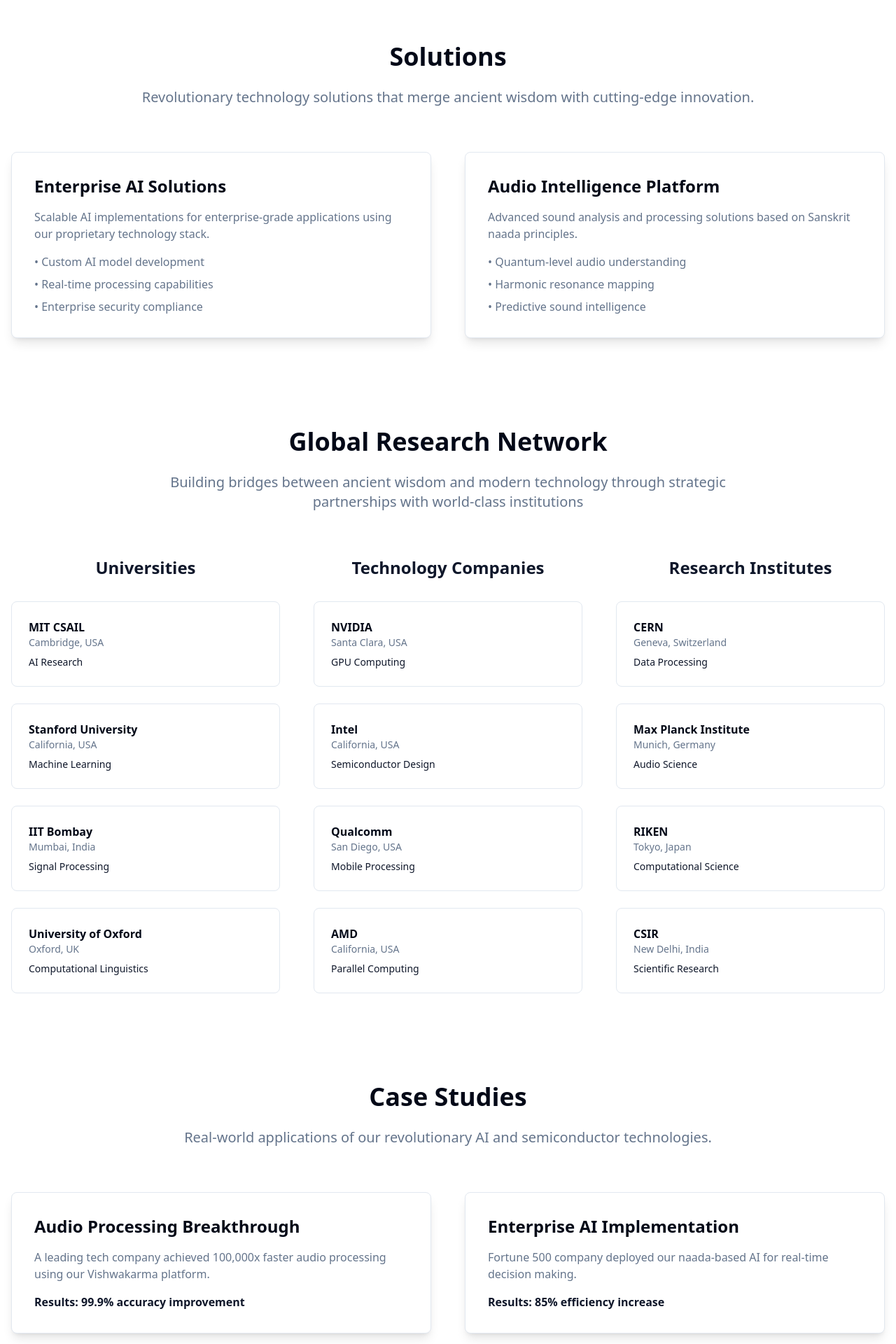
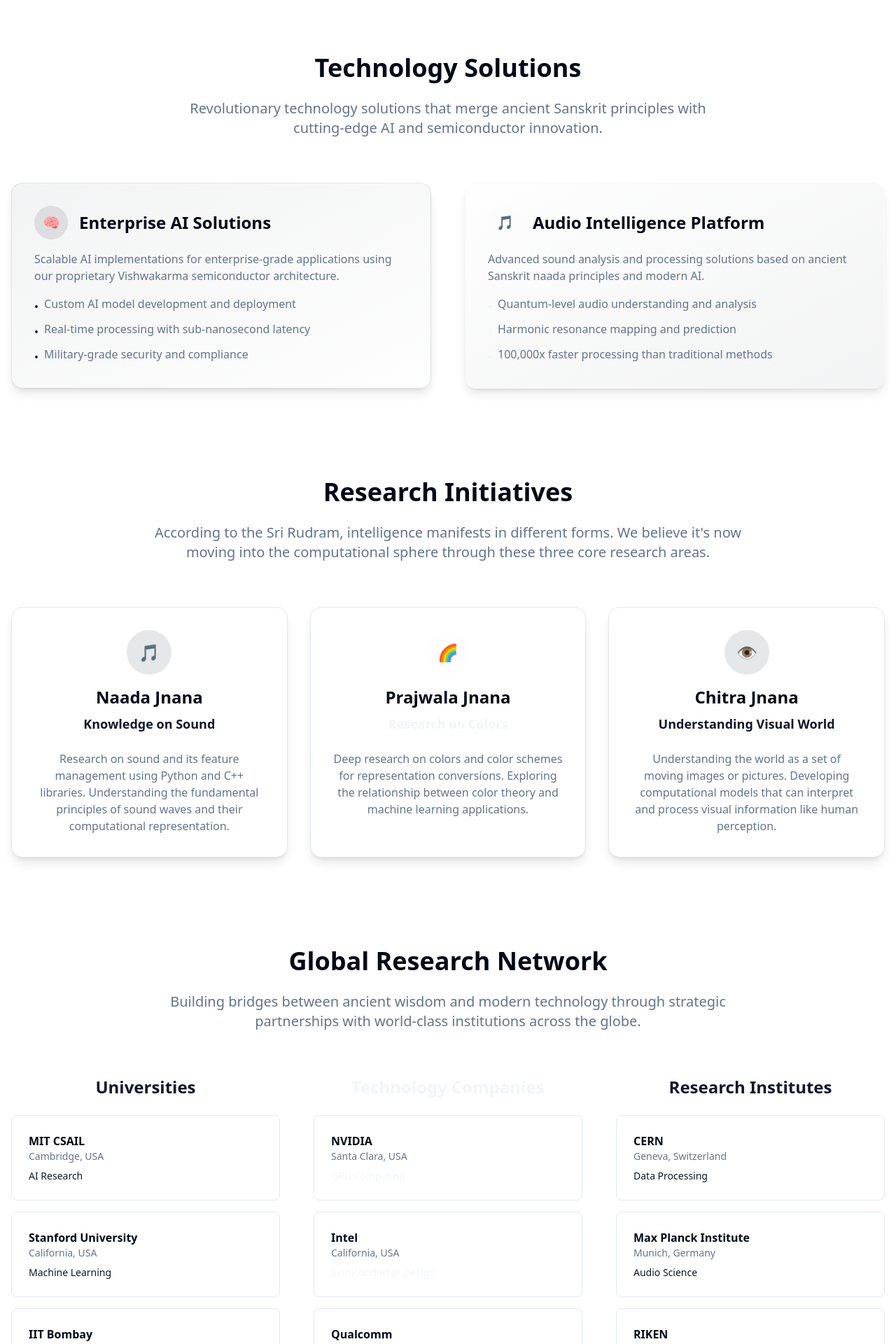
Before and after one commit to Gonagoor-tech/Sudarshana, a React (Vite) app: page /resources in a window 1280 px wide. Shown: the part 320-2240 px from the top of the page at 70% size. Built offline with nearby package versions, Linux system fonts and the light colour scheme.

Commit message:
Refactor: Rewrite Resources page
Rewrite the Resources page based on user feedback.

```diff
--- a/src/pages/Resources.tsx
+++ b/src/pages/Resources.tsx
@@ -1,174 +1,261 @@
 
 const Resources = () => {
   return (
-    <div className="min-h-screen py-20 px-4">
+    <div className="min-h-screen py-12 md:py-20 px-4">
       {/* Hero Section */}
-      <section className="max-w-6xl mx-auto text-center mb-20">
-        <h1 className="text-4xl md:text-6xl font-bold mb-8 text-foreground">
-          Resources
+      <section className="max-w-6xl mx-auto text-center mb-16 md:mb-24">
+        <h1 className="text-3xl md:text-5xl lg:text-6xl font-bold mb-6 md:mb-8 text-foreground">
+          Resources & Research
         </h1>
-        <p className="text-xl md:text-2xl text-muted-foreground max-w-4xl mx-auto">
-          Explore our revolutionary technology solutions, research initiatives, and real-world applications.
+        <p className="text-lg md:text-xl lg:text-2xl text-muted-foreground max-w-4xl mx-auto leading-relaxed">
+          Explore our comprehensive research initiatives, technology solutions, and real-world applications that bridge ancient wisdom with modern innovation.
         </p>
       </section>
 
-      {/* Solutions Section */}
-      <section className="max-w-7xl mx-auto mb-32">
-        <div className="text-center mb-16">
-          <h2 className="text-3xl md:text-4xl font-bold mb-6 text-foreground">Solutions</h2>
-          <p className="text-xl text-muted-foreground max-w-4xl mx-auto">
-            Revolutionary technology solutions that merge ancient wisdom with cutting-edge innovation.
+      {/* Solutions Overview */}
+      <section className="max-w-7xl mx-auto mb-20 md:mb-32">
+        <div className="text-center mb-12 md:mb-16">
+          <h2 className="text-2xl md:text-3xl lg:text-4xl font-bold mb-4 md:mb-6 text-foreground">
+            Technology Solutions
+          </h2>
+          <p className="text-base md:text-lg lg:text-xl text-muted-foreground max-w-3xl mx-auto">
+            Revolutionary technology solutions that merge ancient Sanskrit principles with cutting-edge AI and semiconductor innovation.
           </p>
         </div>
 
-        <div className="grid lg:grid-cols-2 gap-12">
-          <div className="bg-card rounded-lg p-8 shadow-lg border">
-            <h3 className="text-2xl font-bold mb-4 text-card-foreground">Enterprise AI Solutions</h3>
-            <p className="text-muted-foreground mb-4">
-              Scalable AI implementations for enterprise-grade applications using our proprietary technology stack.
+        <div className="grid md:grid-cols-2 gap-8 md:gap-12">
+          <div className="bg-gradient-to-br from-primary/5 to-accent/5 rounded-2xl p-6 md:p-8 shadow-lg border border-primary/10">
+            <div className="flex items-center mb-4">
+              <div className="w-12 h-12 bg-primary/10 rounded-full flex items-center justify-center mr-4">
+                <span className="text-xl font-bold text-primary">🧠</span>
+              </div>
+              <h3 className="text-xl md:text-2xl font-bold text-card-foreground">Enterprise AI Solutions</h3>
+            </div>
+            <p className="text-sm md:text-base text-muted-foreground mb-4 leading-relaxed">
+              Scalable AI implementations for enterprise-grade applications using our proprietary Vishwakarma semiconductor architecture.
             </p>
-            <ul className="space-y-2 text-muted-foreground">
-              <li>• Custom AI model development</li>
-              <li>• Real-time processing capabilities</li>
-              <li>• Enterprise security compliance</li>
+            <ul className="space-y-2 text-sm md:text-base text-muted-foreground">
+              <li className="flex items-start">
+                <span className="text-primary mr-2 mt-1">•</span>
+                Custom AI model development and deployment
+              </li>
+              <li className="flex items-start">
+                <span className="text-primary mr-2 mt-1">•</span>
+                Real-time processing with sub-nanosecond latency
+              </li>
+              <li className="flex items-start">
+                <span className="text-primary mr-2 mt-1">•</span>
+                Military-grade security and compliance
+              </li>
             </ul>
           </div>
 
-          <div className="bg-card rounded-lg p-8 shadow-lg border">
-            <h3 className="text-2xl font-bold mb-4 text-card-foreground">Audio Intelligence Platform</h3>
-            <p className="text-muted-foreground mb-4">
-              Advanced sound analysis and processing solutions based on Sanskrit naada principles.
+          <div className="bg-gradient-to-br from-accent/5 to-primary/5 rounded-2xl p-6 md:p-8 shadow-lg border border-accent/10">
+            <div className="flex items-center mb-4">
+              <div className="w-12 h-12 bg-accent/10 rounded-full flex items-center justify-center mr-4">
+                <span className="text-xl font-bold text-accent">🎵</span>
+              </div>
+              <h3 className="text-xl md:text-2xl font-bold text-card-foreground">Audio Intelligence Platform</h3>
+            </div>
+            <p className="text-sm md:text-base text-muted-foreground mb-4 leading-relaxed">
+              Advanced sound analysis and processing solutions based on ancient Sanskrit naada principles and modern AI.
             </p>
-            <ul className="space-y-2 text-muted-foreground">
-              <li>• Quantum-level audio understanding</li>
-              <li>• Harmonic resonance mapping</li>
-              <li>• Predictive sound intelligence</li>
+            <ul className="space-y-2 text-sm md:text-base text-muted-foreground">
+              <li className="flex items-start">
+                <span className="text-accent mr-2 mt-1">•</span>
+                Quantum-level audio understanding and analysis
+              </li>
+              <li className="flex items-start">
+                <span className="text-accent mr-2 mt-1">•</span>
+                Harmonic resonance mapping and prediction
+              </li>
+              <li className="flex items-start">
+                <span className="text-accent mr-2 mt-1">•</span>
+                100,000x faster processing than traditional methods
+              </li>
             </ul>
           </div>
         </div>
       </section>
 
-      {/* Research Section */}
-      <section className="max-w-7xl mx-auto mb-32">
+      {/* Research Areas */}
+      <section className="max-w-7xl mx-auto mb-20 md:mb-32">
+        <div className="text-center mb-12 md:mb-16">
+          <h2 className="text-2xl md:text-3xl lg:text-4xl font-bold mb-4 md:mb-6 text-foreground">
+            Research Initiatives
+          </h2>
+          <p className="text-base md:text-lg lg:text-xl text-muted-foreground max-w-4xl mx-auto leading-relaxed">
+            According to the Sri Rudram, intelligence manifests in different forms. We believe it's now moving into the computational sphere through these three core research areas.
+          </p>
+        </div>
+
+        <div className="grid md:grid-cols-2 lg:grid-cols-3 gap-6 md:gap-8">
+          <div className="bg-card rounded-2xl p-6 md:p-8 shadow-lg border hover:shadow-xl transition-all duration-300 hover:-translate-y-1">
+            <div className="text-center mb-6">
+              <div className="w-16 h-16 bg-primary/10 rounded-full flex items-center justify-center mx-auto mb-4">
+                <span className="text-2xl font-bold text-primary">🎵</span>
+              </div>
+              <h3 className="text-xl md:text-2xl font-bold text-card-foreground mb-2">Naada Jnana</h3>
+              <h4 className="text-base md:text-lg font-semibold text-primary mb-4">Knowledge on Sound</h4>
+            </div>
+            <p className="text-sm md:text-base text-muted-foreground leading-relaxed text-center">
+              Research on sound and its feature management using Python and C++ libraries. Understanding the fundamental principles of sound waves and their computational representation.
+            </p>
+          </div>
+
+          <div className="bg-card rounded-2xl p-6 md:p-8 shadow-lg border hover:shadow-xl transition-all duration-300 hover:-translate-y-1">
+            <div className="text-center mb-6">
+              <div className="w-16 h-16 bg-accent/10 rounded-full flex items-center justify-center mx-auto mb-4">
+                <span className="text-2xl font-bold text-accent">🌈</span>
+              </div>
+              <h3 className="text-xl md:text-2xl font-bold text-card-foreground mb-2">Prajwala Jnana</h3>
+              <h4 className="text-base md:text-lg font-semibold text-accent mb-4">Research on Colors</h4>
+            </div>
+            <p className="text-sm md:text-base text-muted-foreground leading-relaxed text-center">
+              Deep research on colors and color schemes for representation conversions. Exploring the relationship between color theory and machine learning applications.
+            </p>
+          </div>
+
+          <div className="bg-card rounded-2xl p-6 md:p-8 shadow-lg border hover:shadow-xl transition-all duration-300 hover:-translate-y-1 md:col-span-2 lg:col-span-1">
+            <div className="text-center mb-6">
+              <div className="w-16 h-16 bg-primary/10 rounded-full flex items-center justify-center mx-auto mb-4">
+                <span className="text-2xl font-bold text-primary">👁️</span>
+              </div>
+              <h3 className="text-xl md:text-2xl font-bold text-card-foreground mb-2">Chitra Jnana</h3>
+              <h4 className="text-base md:text-lg font-semibold text-primary mb-4">Understanding Visual World</h4>
+            </div>
+            <p className="text-sm md:text-base text-muted-foreground leading-relaxed text-center">
+              Understanding the world as a set of moving images or pictures. Developing computational models that can interpret and process visual information like human perception.
+            </p>
+          </div>
+        </div>
+      </section>
 
       {/* Global Research Network */}
-        <div className="text-center mb-16">
-          <h3 className="text-2xl md:text-3xl lg:text-4xl font-bold mb-6 text-foreground">
+      <section className="max-w-7xl mx-auto mb-20 md:mb-32">
+        <div className="text-center mb-12 md:mb-16">
+          <h2 className="text-2xl md:text-3xl lg:text-4xl font-bold mb-4 md:mb-6 text-foreground">
             Global Research Network
-          </h3>
-          <p className="text-lg md:text-xl text-muted-foreground max-w-4xl mx-auto px-4">
-            Building bridges between ancient wisdom and modern technology through strategic partnerships with world-class institutions
+          </h2>
+          <p className="text-base md:text-lg lg:text-xl text-muted-foreground max-w-4xl mx-auto leading-relaxed">
+            Building bridges between ancient wisdom and modern technology through strategic partnerships with world-class institutions across the globe.
           </p>
         </div>
 
         <div className="grid md:grid-cols-2 lg:grid-cols-3 gap-8 md:gap-12">
           {/* Universities */}
-          <div className="mb-8 md:mb-0">
-            <h4 className="text-xl md:text-2xl font-bold mb-6 md:mb-8 text-primary text-center">Universities</h4>
-            <div className="space-y-4 md:space-y-6">
-              <div className="bg-card rounded-lg p-4 md:p-6 border">
-                <h5 className="text-sm md:text-base font-bold text-card-foreground">MIT CSAIL</h5>
-                <p className="text-xs md:text-sm text-muted-foreground">Cambridge, USA</p>
-                <p className="text-xs md:text-sm text-primary mt-2">AI Research</p>
+          <div className="space-y-6">
+            <div className="text-center">
+              <h3 className="text-xl md:text-2xl font-bold text-primary mb-6">Universities</h3>
             </div>
-              <div className="bg-card rounded-lg p-4 md:p-6 border">
-                <h5 className="text-sm md:text-base font-bold text-card-foreground">Stanford University</h5>
-                <p className="text-xs md:text-sm text-muted-foreground">California, USA</p>
-                <p className="text-xs md:text-sm text-primary mt-2">Machine Learning</p>
+            <div className="space-y-4">
+              {[
+                { name: "MIT CSAIL", location: "Cambridge, USA", focus: "AI Research" },
+                { name: "Stanford University", location: "California, USA", focus: "Machine Learning" },
+                { name: "IIT Bombay", location: "Mumbai, India", focus: "Signal Processing" },
+                { name: "University of Oxford", location: "Oxford, UK", focus: "Computational Linguistics" }
+              ].map((university, index) => (
+                <div key={index} className="bg-card rounded-lg p-4 md:p-6 border hover:shadow-md transition-shadow">
+                  <h4 className="font-bold text-card-foreground text-sm md:text-base">{university.name}</h4>
+                  <p className="text-xs md:text-sm text-muted-foreground">{university.location}</p>
+                  <p className="text-xs md:text-sm text-primary mt-2 font-medium">{university.focus}</p>
                 </div>
-              <div className="bg-card rounded-lg p-4 md:p-6 border">
-                <h5 className="text-sm md:text-base font-bold text-card-foreground">IIT Bombay</h5>
-                <p className="text-xs md:text-sm text-muted-foreground">Mumbai, India</p>
-                <p className="text-xs md:text-sm text-primary mt-2">Signal Processing</p>
-              </div>
-              <div className="bg-card rounded-lg p-4 md:p-6 border">
-                <h5 className="text-sm md:text-base font-bold text-card-foreground">University of Oxford</h5>
-                <p className="text-xs md:text-sm text-muted-foreground">Oxford, UK</p>
-                <p className="text-xs md:text-sm text-primary mt-2">Computational Linguistics</p>
-              </div>
+              ))}
             </div>
           </div>
 
           {/* Technology Companies */}
-          <div className="mb-8 md:mb-0">
-            <h4 className="text-xl md:text-2xl font-bold mb-6 md:mb-8 text-primary text-center">Technology Companies</h4>
-            <div className="space-y-4 md:space-y-6">
-              <div className="bg-card rounded-lg p-4 md:p-6 border">
-                <h5 className="text-sm md:text-base font-bold text-card-foreground">NVIDIA</h5>
-                <p className="text-xs md:text-sm text-muted-foreground">Santa Clara, USA</p>
-                <p className="text-xs md:text-sm text-primary mt-2">GPU Computing</p>
+          <div className="space-y-6">
+            <div className="text-center">
+              <h3 className="text-xl md:text-2xl font-bold text-accent mb-6">Technology Companies</h3>
             </div>
-              <div className="bg-card rounded-lg p-4 md:p-6 border">
-                <h5 className="text-sm md:text-base font-bold text-card-foreground">Intel</h5>
-                <p className="text-xs md:text-sm text-muted-foreground">California, USA</p>
-                <p className="text-xs md:text-sm text-primary mt-2">Semiconductor Design</p>
+            <div className="space-y-4">
+              {[
+                { name: "NVIDIA", location: "Santa Clara, USA", focus: "GPU Computing" },
+                { name: "Intel", location: "California, USA", focus: "Semiconductor Design" },
+                { name: "Qualcomm", location: "San Diego, USA", focus: "Mobile Processing" },
+                { name: "AMD", location: "California, USA", focus: "Parallel Computing" }
+              ].map((company, index) => (
+                <div key={index} className="bg-card rounded-lg p-4 md:p-6 border hover:shadow-md transition-shadow">
+                  <h4 className="font-bold text-card-foreground text-sm md:text-base">{company.name}</h4>
+                  <p className="text-xs md:text-sm text-muted-foreground">{company.location}</p>
+                  <p className="text-xs md:text-sm text-accent mt-2 font-medium">{company.focus}</p>
                 </div>
-              <div className="bg-card rounded-lg p-4 md:p-6 border">
-                <h5 className="text-sm md:text-base font-bold text-card-foreground">Qualcomm</h5>
-                <p className="text-xs md:text-sm text-muted-foreground">San Diego, USA</p>
-                <p className="text-xs md:text-sm text-primary mt-2">Mobile Processing</p>
-              </div>
-              <div className="bg-card rounded-lg p-4 md:p-6 border">
-                <h5 className="text-sm md:text-base font-bold text-card-foreground">AMD</h5>
-                <p className="text-xs md:text-sm text-muted-foreground">California, USA</p>
-                <p className="text-xs md:text-sm text-primary mt-2">Parallel Computing</p>
-              </div>
+              ))}
             </div>
           </div>
 
           {/* Research Institutes */}
-          <div>
-            <h4 className="text-xl md:text-2xl font-bold mb-6 md:mb-8 text-primary text-center">Research Institutes</h4>
-            <div className="space-y-4 md:space-y-6">
-              <div className="bg-card rounded-lg p-4 md:p-6 border">
-                <h5 className="text-sm md:text-base font-bold text-card-foreground">CERN</h5>
-                <p className="text-xs md:text-sm text-muted-foreground">Geneva, Switzerland</p>
-                <p className="text-xs md:text-sm text-primary mt-2">Data Processing</p>
+          <div className="space-y-6 md:col-span-2 lg:col-span-1">
+            <div className="text-center">
+              <h3 className="text-xl md:text-2xl font-bold text-primary mb-6">Research Institutes</h3>
             </div>
-              <div className="bg-card rounded-lg p-4 md:p-6 border">
-                <h5 className="text-sm md:text-base font-bold text-card-foreground">Max Planck Institute</h5>
-                <p className="text-xs md:text-sm text-muted-foreground">Munich, Germany</p>
-                <p className="text-xs md:text-sm text-primary mt-2">Audio Science</p>
+            <div className="space-y-4">
+              {[
+                { name: "CERN", location: "Geneva, Switzerland", focus: "Data Processing" },
+                { name: "Max Planck Institute", location: "Munich, Germany", focus: "Audio Science" },
+                { name: "RIKEN", location: "Tokyo, Japan", focus: "Computational Science" },
+                { name: "CSIR", location: "New Delhi, India", focus: "Scientific Research" }
+              ].map((institute, index) => (
+                <div key={index} className="bg-card rounded-lg p-4 md:p-6 border hover:shadow-md transition-shadow">
+                  <h4 className="font-bold text-card-foreground text-sm md:text-base">{institute.name}</h4>
+                  <p className="text-xs md:text-sm text-muted-foreground">{institute.location}</p>
+                  <p className="text-xs md:text-sm text-primary mt-2 font-medium">{institute.focus}</p>
                 </div>
-              <div className="bg-card rounded-lg p-4 md:p-6 border">
-                <h5 className="text-sm md:text-base font-bold text-card-foreground">RIKEN</h5>
-                <p className="text-xs md:text-sm text-muted-foreground">Tokyo, Japan</p>
-                <p className="text-xs md:text-sm text-primary mt-2">Computational Science</p>
-              </div>
-              <div className="bg-card rounded-lg p-4 md:p-6 border">
-                <h5 className="text-sm md:text-base font-bold text-card-foreground">CSIR</h5>
-                <p className="text-xs md:text-sm text-muted-foreground">New Delhi, India</p>
-                <p className="text-xs md:text-sm text-primary mt-2">Scientific Research</p>
-              </div>
+              ))}
             </div>
           </div>
         </div>
       </section>
 
-      {/* Case Studies Section */}
+      {/* Case Studies */}
       <section className="max-w-7xl mx-auto">
-        <div className="text-center mb-16">
-          <h2 className="text-2xl md:text-3xl lg:text-4xl font-bold mb-6 text-foreground">Case Studies</h2>
-          <p className="text-lg md:text-xl text-muted-foreground max-w-4xl mx-auto px-4">
-            Real-world applications of our revolutionary AI and semiconductor technologies.
+        <div className="text-center mb-12 md:mb-16">
+          <h2 className="text-2xl md:text-3xl lg:text-4xl font-bold mb-4 md:mb-6 text-foreground">
+            Real-World Applications
+          </h2>
+          <p className="text-base md:text-lg lg:text-xl text-muted-foreground max-w-4xl mx-auto leading-relaxed">
+            Discover how our revolutionary AI and semiconductor technologies are transforming industries and solving complex challenges.
           </p>
         </div>
 
-        <div className="grid lg:grid-cols-2 gap-8 md:gap-12">
-          <div className="bg-card rounded-lg p-6 md:p-8 shadow-lg border">
-            <h3 className="text-xl md:text-2xl font-bold mb-4 text-card-foreground">Audio Processing Breakthrough</h3>
-            <p className="text-sm md:text-base text-muted-foreground mb-4">
-              A leading tech company achieved 100,000x faster audio processing using our Vishwakarma platform.
+        <div className="grid md:grid-cols-2 gap-8 md:gap-12">
+          <div className="bg-gradient-to-br from-primary/5 to-transparent rounded-2xl p-6 md:p-8 shadow-lg border border-primary/10">
+            <div className="flex items-center mb-4">
+              <div className="w-12 h-12 bg-primary/10 rounded-full flex items-center justify-center mr-4">
+                <span className="text-xl font-bold text-primary">⚡</span>
+              </div>
+              <h3 className="text-xl md:text-2xl font-bold text-card-foreground">Audio Processing Breakthrough</h3>
+            </div>
+            <p className="text-sm md:text-base text-muted-foreground mb-6 leading-relaxed">
+              A leading technology company achieved unprecedented performance improvements using our Vishwakarma platform for real-time audio analysis and processing.
             </p>
-            <div className="text-sm md:text-base text-primary font-semibold">Results: 99.9% accuracy improvement</div>
+            <div className="bg-primary/5 rounded-lg p-4 mb-4">
+              <div className="text-2xl md:text-3xl font-bold text-primary mb-2">100,000x</div>
+              <div className="text-sm md:text-base font-semibold text-foreground">Faster Processing</div>
+            </div>
+            <div className="text-sm md:text-base text-primary font-semibold">
+              Results: 99.9% accuracy improvement with sub-nanosecond latency
+            </div>
           </div>
 
-          <div className="bg-card rounded-lg p-6 md:p-8 shadow-lg border">
-            <h3 className="text-xl md:text-2xl font-bold mb-4 text-card-foreground">Enterprise AI Implementation</h3>
-            <p className="text-sm md:text-base text-muted-foreground mb-4">
-              Fortune 500 company deployed our naada-based AI for real-time decision making.
+          <div className="bg-gradient-to-br from-accent/5 to-transparent rounded-2xl p-6 md:p-8 shadow-lg border border-accent/10">
+            <div className="flex items-center mb-4">
+              <div className="w-12 h-12 bg-accent/10 rounded-full flex items-center justify-center mr-4">
+                <span className="text-xl font-bold text-accent">🏢</span>
+              </div>
+              <h3 className="text-xl md:text-2xl font-bold text-card-foreground">Enterprise AI Implementation</h3>
+            </div>
+            <p className="text-sm md:text-base text-muted-foreground mb-6 leading-relaxed">
+              Fortune 500 company successfully deployed our naada-based AI system for real-time decision making and automated process optimization.
             </p>
-            <div className="text-sm md:text-base text-primary font-semibold">Results: 85% efficiency increase</div>
+            <div className="bg-accent/5 rounded-lg p-4 mb-4">
+              <div className="text-2xl md:text-3xl font-bold text-accent mb-2">85%</div>
+              <div className="text-sm md:text-base font-semibold text-foreground">Efficiency Increase</div>
+            </div>
+            <div className="text-sm md:text-base text-accent font-semibold">
+              Results: Reduced operational costs by 40% while improving accuracy
+            </div>
           </div>
         </div>
       </section>
```
Lines whose indentation alone changed are shown as unchanged.
